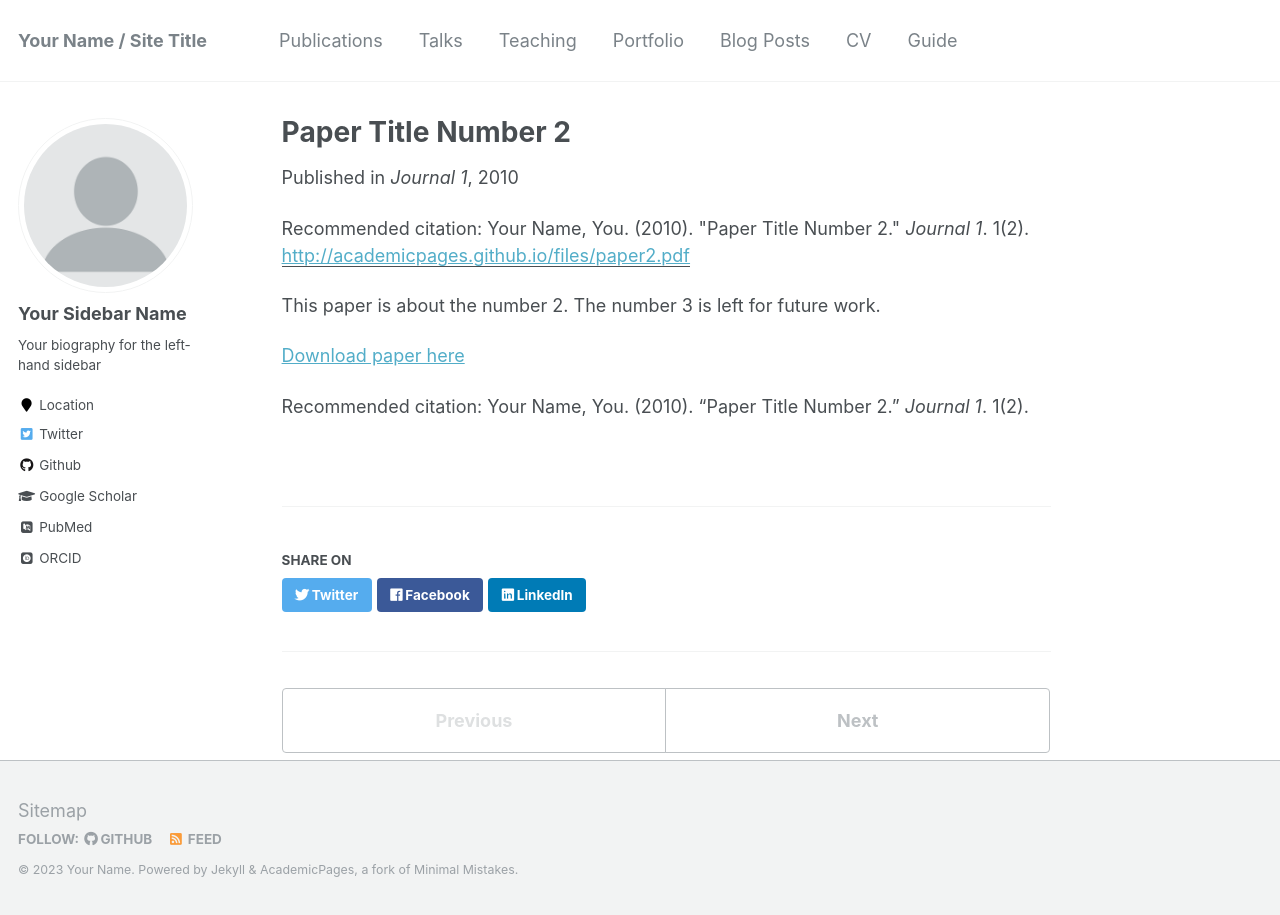
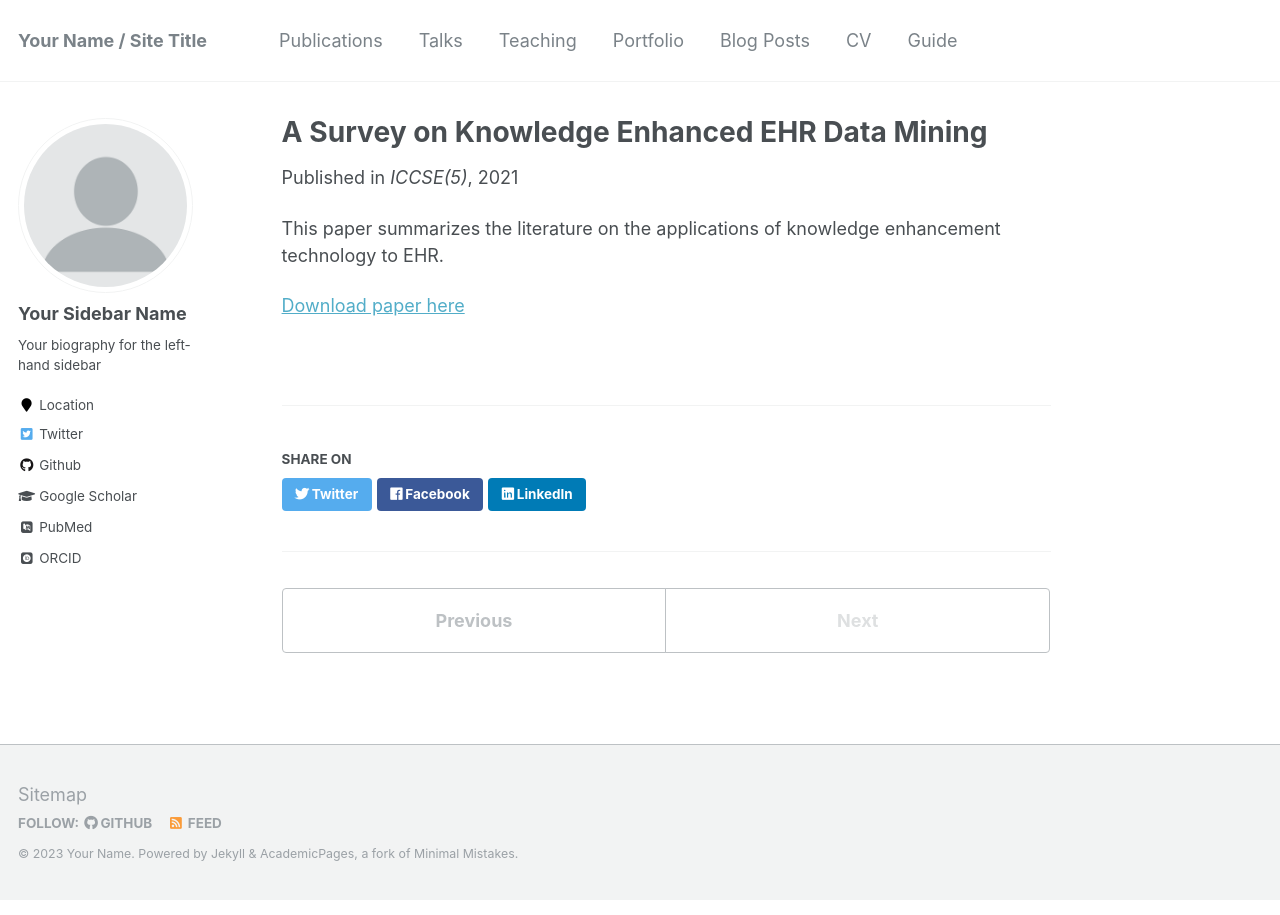
Before and after one commit to zjcyeshome/zjcyeshome.github.io, a Jekyll site: the page built from _publications/2010-10-01-paper-title-number-2.md, in a window 1280 px wide. Built offline with Jekyll 4.4.1, drawn with Linux system fonts in a browser that asks for light colours; some web fonts are replaced.

Commit message:
Update 2010-10-01-paper-title-number-2.md

```diff
--- a/_publications/2010-10-01-paper-title-number-2.md
+++ b/_publications/2010-10-01-paper-title-number-2.md
@@ -1,15 +1,11 @@
 ---
-title: "Paper Title Number 2"
+title: "A Survey on Knowledge Enhanced EHR Data Mining"
 collection: publications
-permalink: /publication/2010-10-01-paper-title-number-2
-excerpt: 'This paper is about the number 2. The number 3 is left for future work.'
-date: 2010-10-01
-venue: 'Journal 1'
-paperurl: 'http://academicpages.github.io/files/paper2.pdf'
-citation: 'Your Name, You. (2010). &quot;Paper Title Number 2.&quot; <i>Journal 1</i>. 1(2).'
+permalink: /publication/2021-10-16-paper-title-number-1
+excerpt: 'Jiancheng Zhang, Xiao Yang, Hefeng Meng, Zhiqiang Lin, Yonghui Xu, Lizhen Cui'
+date: 2021-10-16
+venue: 'ICCSE(5)'
 ---
-This paper is about the number 2. The number 3 is left for future work.
+This paper summarizes the literature on the applications of knowledge enhancement technology to EHR.
 
-[Download paper here](http://academicpages.github.io/files/paper2.pdf)
-
-Recommended citation: Your Name, You. (2010). "Paper Title Number 2." <i>Journal 1</i>. 1(2).
+[Download paper here](https://dl.acm.org/doi/abs/10.1145/3503181.3503202)
```
